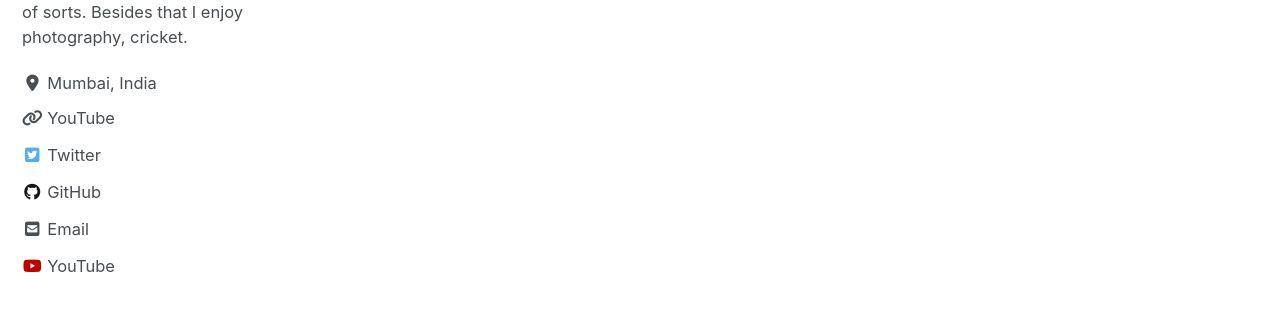
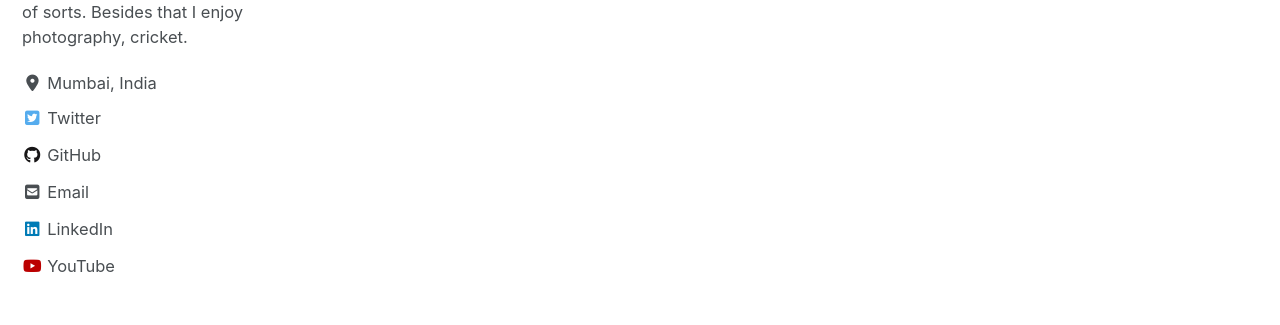
Before and after one commit to bhattbhavesh91/bhattbhavesh91.github.io, a Jekyll site: the page built from index.html, in a window 1280 px wide. Shown: the part 422-747 px from the top of the page. Built offline with Jekyll 4.4.1, drawn with Linux system fonts in a browser that asks for light colours; cached includes are drawn as plain includes; nearby versions of some CDN libraries; the list of posts is cut into pages by our own code.

```diff
--- a/_config.yml
+++ b/_config.yml
@@ -114,13 +114,14 @@
   location         : "Mumbai, India"
   email            : "bhattbhavesh91@gmail.com"
   youtube          : "https://www.youtube.com/BhaveshBhatt8791"
+  linkedin         : "bhattbhavesh91"
   links:
     - label: "Email"
       icon: "fas fa-fw fa-envelope-square"
       # url: mailto:your.name@email.com
-    - label: "YouTube"
-      icon: "fas fa-fw fa-link"
-      url: "https://www.youtube.com/BhaveshBhatt8791"
+    # - label: "YouTube"
+    #   icon: "fas fa-fw fa-link"
+    #   url: "https://www.youtube.com/BhaveshBhatt8791"
     - label: "Twitter"
       icon: "fab fa-fw fa-twitter-square"
       url: "http://twitter.com/_bhaveshbhatt"
```
